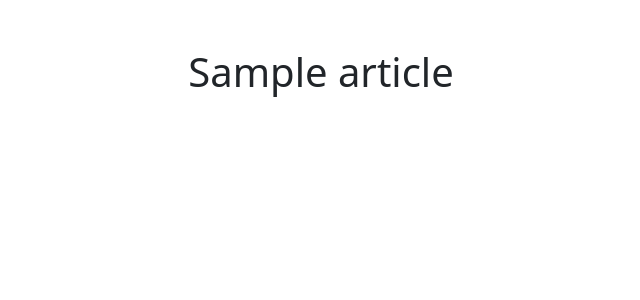
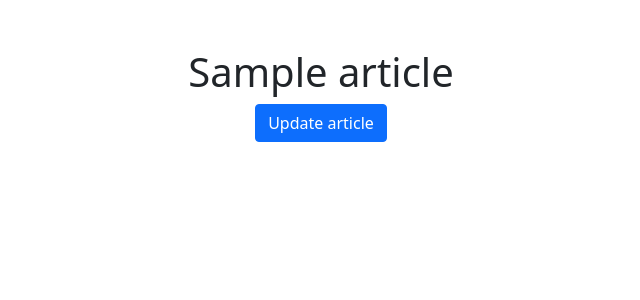
Before and after one commit to Andrew-157/dj_project_4, a Django app: page /you/articles/00000000-0000-0000-0000-000000000001/ in a window 1280 px wide. Shown: the part 56-356 px from the top of the page, without its empty margins (319-959 px from the left). Run offline with Django 4.2, Linux system fonts and the light colour scheme; a user stored in the database is signed in; tables that the repository leaves empty hold one stand-in row (values such as "Sample post").

Commit message:
Update article View

```diff
--- a/private/templates/private/article_detail.html
+++ b/private/templates/private/article_detail.html
@@ -4,6 +4,7 @@
 <div class="container py-5">
     <div class="text-center">
         <h1>{{ article.title }}</h1>
+        <a class="btn btn-primary" href="{% url 'private:update-article' id=article.id  %}">Update article</a>
     </div>
 </div>
 {% endblock %}
--- a/private/urls.py
+++ b/private/urls.py
@@ -12,5 +12,7 @@ urlpatterns = [
     path('you/', views.PrivatePageView.as_view(), name='private-page'),
     path('you/publish/', views.PostArticleView.as_view(), name='post-article'),
     path('you/articles/<uuid:id>/',
-         views.ArticleDetailView.as_view(), name='article-detail')
+         views.ArticleDetailView.as_view(), name='article-detail'),
+    path('you/articles/<uuid:id>/update/',
+         views.UpdateArticleView.as_view(), name='update-article')
 ]
--- a/private/views.py
+++ b/private/views.py
@@ -1,8 +1,9 @@
-from typing import Any, Optional
+from typing import Any, Dict, Optional
 from django.contrib import messages
 from django.contrib.auth.decorators import login_required
 from django.contrib.auth.mixins import LoginRequiredMixin
 from django.db import models
+from django.forms.models import BaseModelForm
 from django.urls import converters
 from django.http import HttpResponseForbidden
 from django.http import HttpRequest, HttpResponse, HttpResponseRedirect
@@ -11,7 +12,7 @@
 from django.urls import reverse_lazy, reverse
 from django.views import View
 from django.views.generic import FormView, DetailView
-from django.views.generic.edit import CreateView, DeleteView
+from django.views.generic.edit import CreateView, UpdateView
 from django.shortcuts import get_object_or_404
 from django.core.exceptions import PermissionDenied
 
@@ -37,8 +38,6 @@
 class PostArticleView(LoginRequiredMixin, CreateView):
     template_name = 'private/publish_article.html'
     form_class = CreateArticleForm
-    success_url = reverse_lazy('private:article-detail',
-                               )
     model = Article
 
     def form_valid(self, form) -> HttpResponse:
@@ -56,6 +55,8 @@
     context_object_name = 'article'
 
     def get_object(self):
+        # Getting object like this is necessary because default implementation
+        # does not understand uuid as id
         return get_object_or_404(Article, id=self.kwargs['id'])
 
     def get(self, request: HttpRequest, *args: Any, **kwargs: Any) -> HttpResponse:
@@ -63,3 +64,27 @@
         if object.author != request.user:
             raise PermissionDenied
         return super().get(request, *args, **kwargs)
+
+
+class UpdateArticleView(LoginRequiredMixin, UpdateView):
+    template_name = 'private/update_article.html'
+    form_class = CreateArticleForm
+    model = Article
+
+    def get_object(self):
+        article = get_object_or_404(Article, id=self.kwargs['id'])
+        if article.author != self.request.user:
+            raise PermissionDenied
+        return article
+
+    def form_valid(self, form: BaseModelForm) -> HttpResponse:
+        self.object: Article = form.save()
+        messages.success(
+            self.request, 'You successfully updated your article!')
+        return HttpResponseRedirect(reverse('private:article-detail',
+                                            kwargs={'id': self.object.id}))
+
+    def get_context_data(self, **kwargs: Any) -> Dict[str, Any]:
+        context = super().get_context_data(**kwargs)
+        context['article'] = self.object
+        return context
```
Also changed, not shown: private/templates/private/update_article.html (added, +15 -0 lines).
